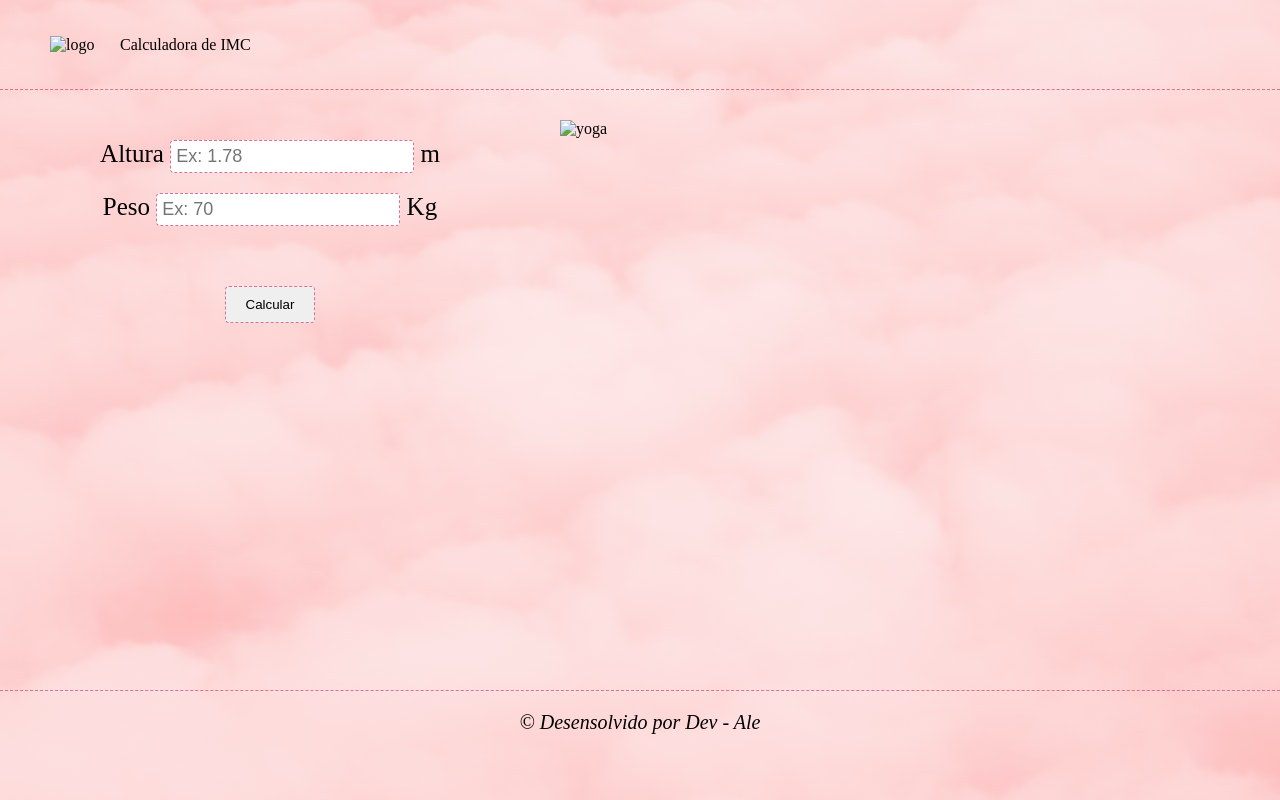
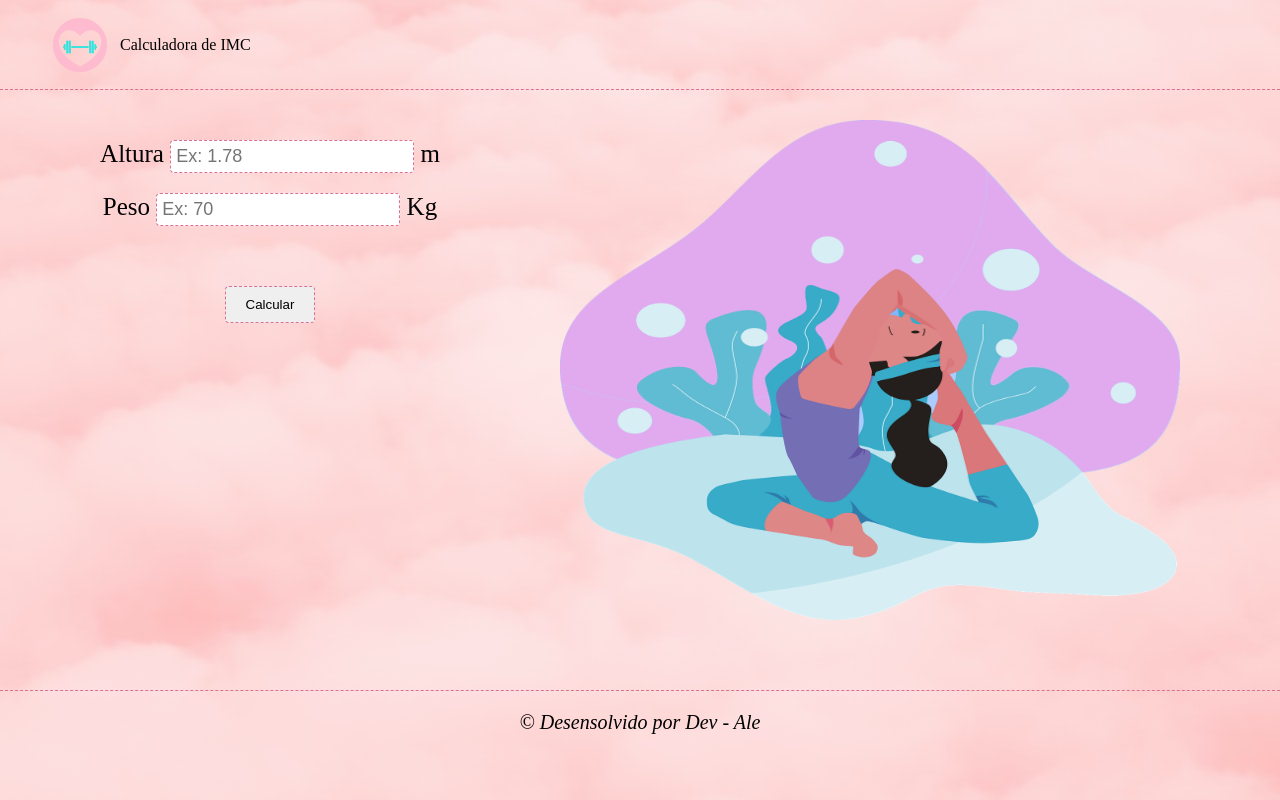
Before and after one commit to AlessandraRomualdo/Calcularoda-IMC, a plain HTML site: page index.html in a window 1280 px wide. Drawn offline with Linux system fonts and the light colour scheme.

Commit message:
Update index.html

```diff
--- a/index.html
+++ b/index.html
@@ -10,7 +10,7 @@
 <body>
     <header class="limitar-secao">
         <div class="cabecalho">
-            <img class="logo" src="assets/logo.png" alt="logo">
+            <img class="logo" src="logo.png" alt="logo">
             <p>Calculadora de IMC</p>
         </div>
 
@@ -27,7 +27,7 @@
         </div>
 
         <div class="img-lado">
-            <img src="assets/yoga.rosa.png" alt="yoga">
+            <img src="yoga.rosa.png" alt="yoga">
         </div>
 
     </section>
```
